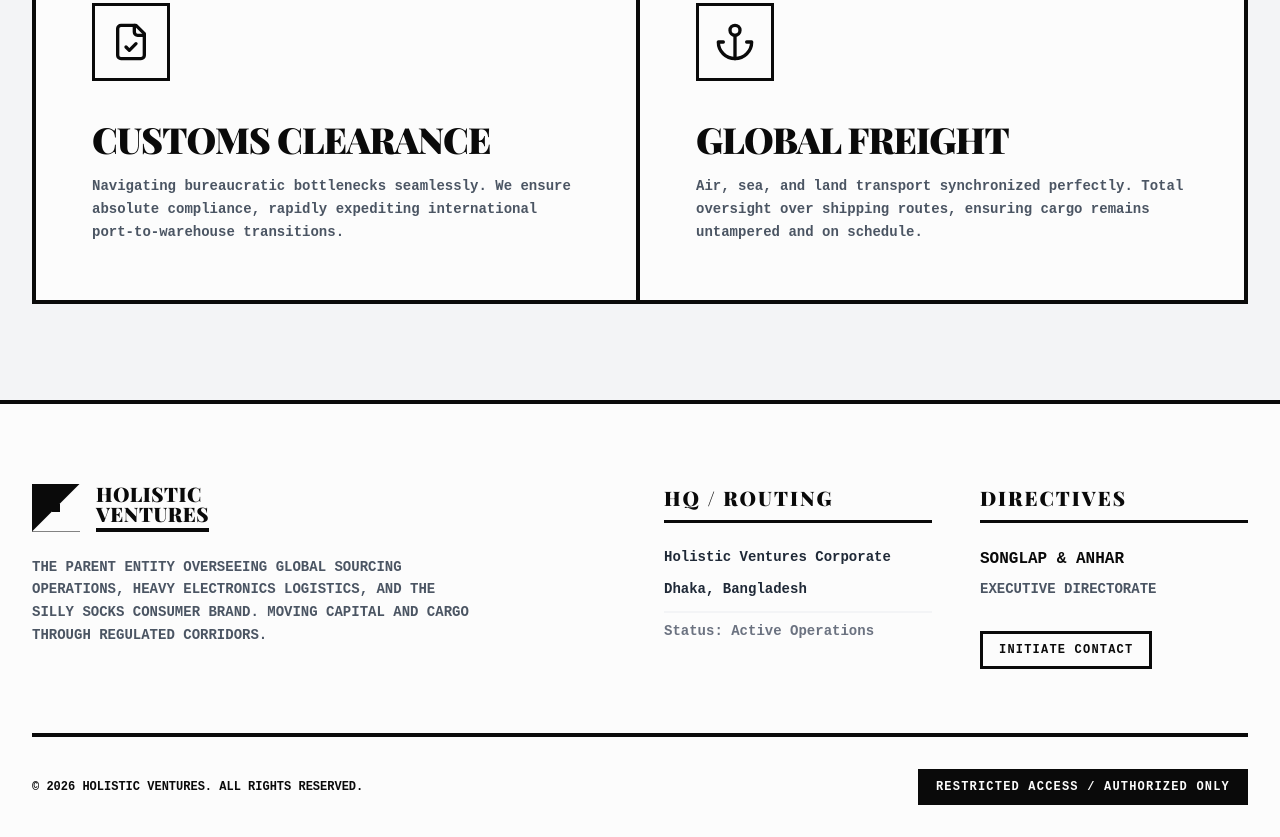
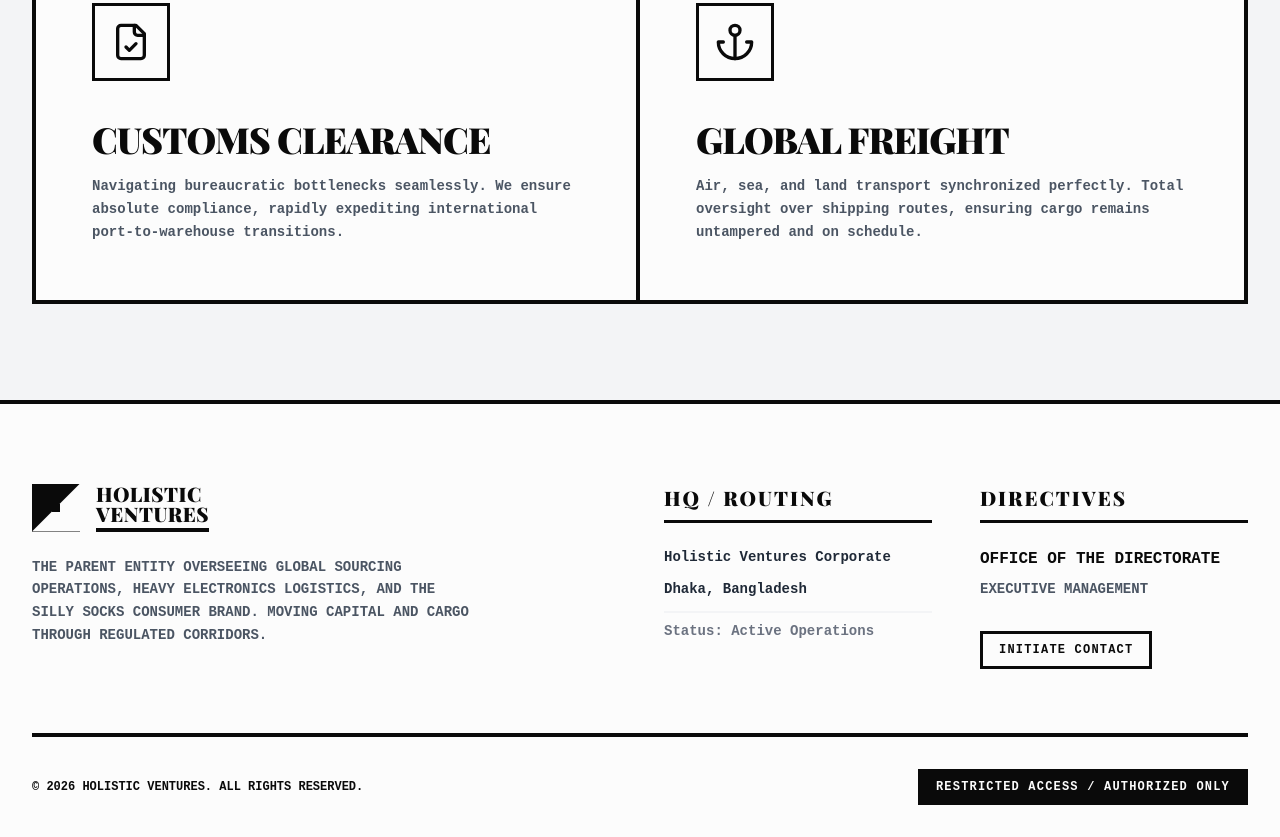
Before and after one commit to Sicko609/holistic-ventures, a plain HTML site: page index.html in a window 1280 px wide. Shown: the part 1868-2705 px from the top of the page. Drawn offline with nearby package versions, Linux system fonts and the light colour scheme; a web font is replaced by a local one.

Commit message:
Update directives list in index.html

```diff
--- a/index.html
+++ b/index.html
@@ -219,8 +219,8 @@
             <div>
                 <h4 class="font-black text-xl uppercase tracking-widest border-b-[3px] border-black pb-2 mb-6">Directives</h4>
                 <ul class="font-mono text-sm space-y-2">
-                    <li class="font-black text-base uppercase">Songlap & Anhar</li>
-                    <li class="text-gray-600 font-bold uppercase">Executive Directorate</li>
+                    <li class="font-black text-base uppercase">Office of the Directorate</li>
+                    <li class="text-gray-600 font-bold uppercase">Executive Management</li>
                     <li class="pt-6">
                         <a href="mailto:contact@holisticventures.com" class="inline-block border-[3px] border-black px-4 py-2 hover:bg-black hover:text-white font-bold transition-none uppercase tracking-widest text-xs">
                             Initiate Contact
```
